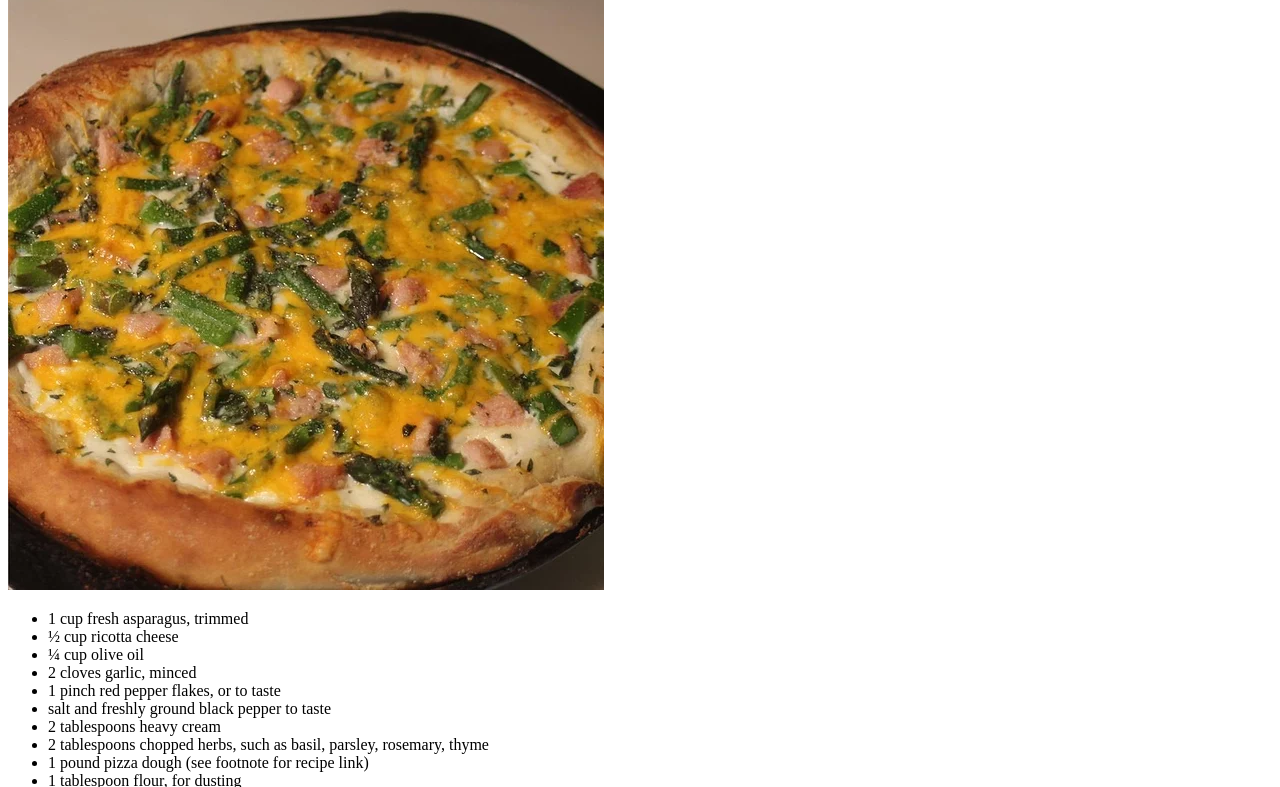
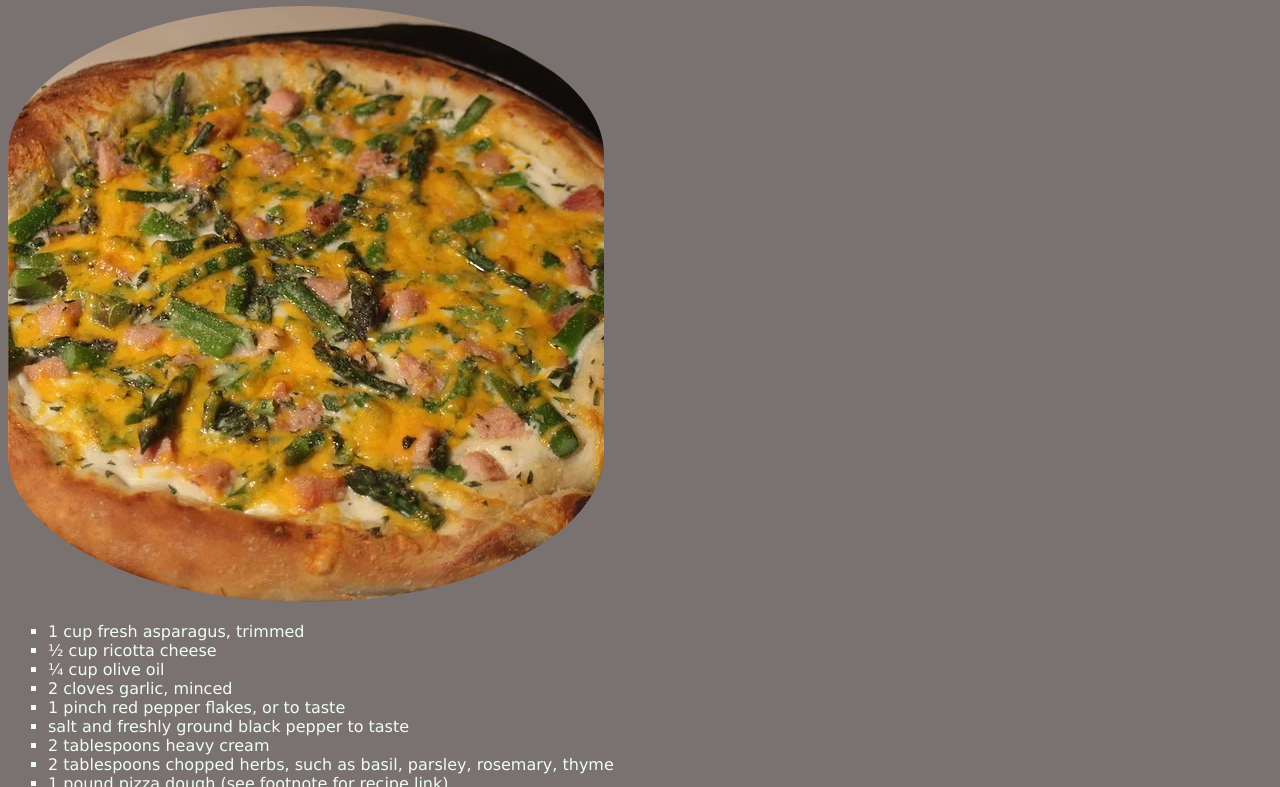
Before and after one commit to Rokenrol/odin-recipes, a plain HTML site: page recipes/pizza.html in a window 1280 px wide. Shown: the part 86-873 px from the top of the page. Drawn offline with Linux system fonts and the light colour scheme.

Commit message:
Styled some of the recipes

```diff
--- a/recipes/pizza.html
+++ b/recipes/pizza.html
@@ -4,7 +4,9 @@
     <meta charset="UTF-8">
     <meta http-equiv="X-UA-Compatible" content="IE=edge">
     <meta name="viewport" content="width=device-width, initial-scale=1.0">
-    <title>Document</title>
+    <link rel="stylesheet" href="/css/styles.css">
+    <link rel="stylesheet" href="/css/pizza.css">
+    <title>Pizza recipe</title>
 </head>
 <body>
     <h1>Pizza with ham, asparagus and ricotta</h1>
```
Also changed, not shown: index.html (+1 -0 lines).
